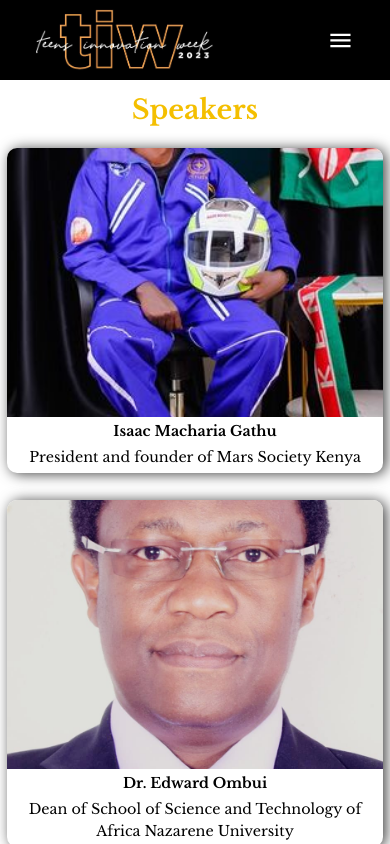
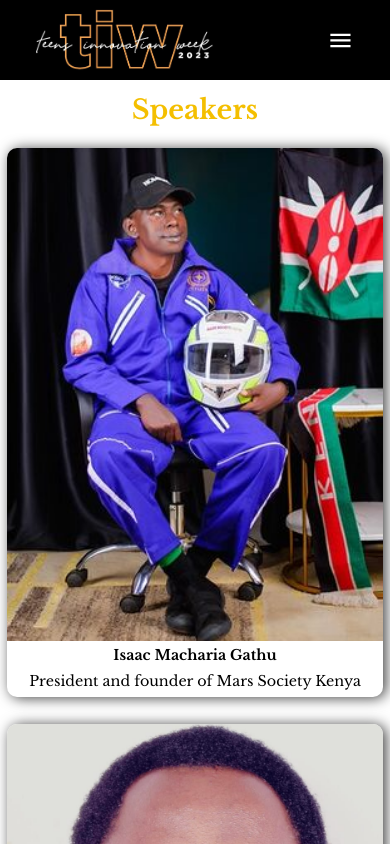
Before and after one commit to codeme254/teens-innovation-week, a React (Vite) app in the folder teens-innovation-week/: page /speakers in a window 390 px wide. Shown: the top 844 px of the page. Built offline with nearby package versions, Linux system fonts and the light colour scheme.

Commit message:
handle speakers height

```diff
--- a/teens-innovation-week/src/index.css
+++ b/teens-innovation-week/src/index.css
@@ -694,13 +694,19 @@ body {
   }
 
   .speaker {
-    width: 100%;
+    width: 100% !important;
   }
 }
 .speaker__image {
   height: 30rem;
   width: 100%;
   /* border: 3px solid red; */
+}
+
+@media screen and (max-width: 37.5em) {
+  .speaker__image {
+    height: 55rem;
+  }
 }
 
 .speaker__image--img {
```
